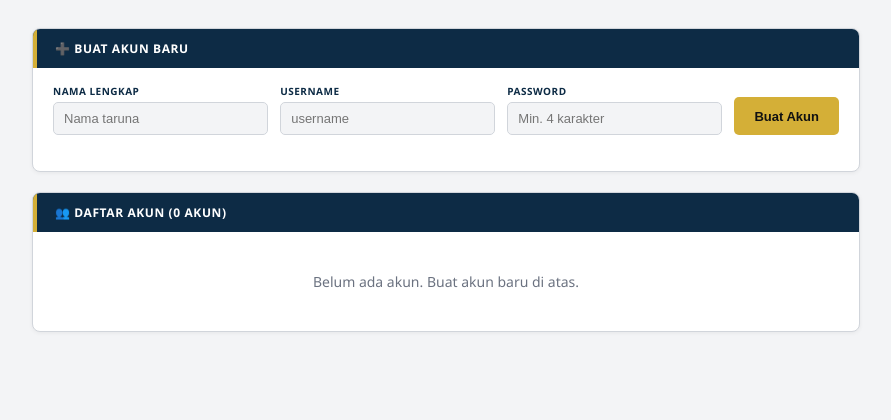
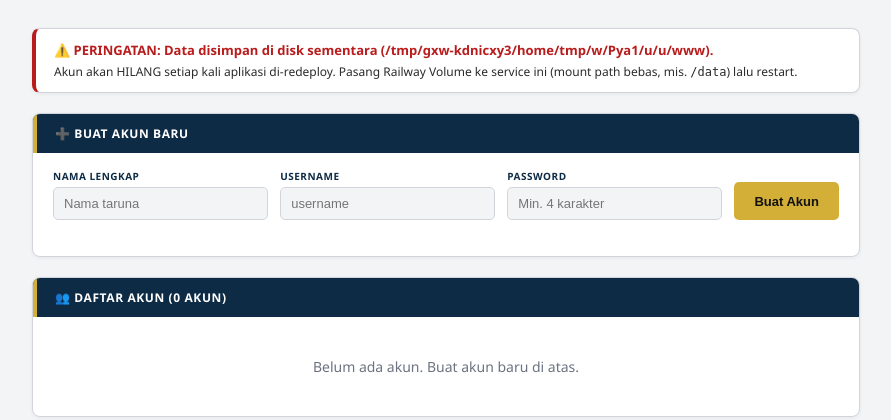
Before and after one commit to rivaldianggarapurwadi-gif/lhp-web-6, a Flask app: page /admin in a window 1280 px wide. Shown: the part 60-480 px from the top of the page, without its empty margins (194-1085 px from the left). Run offline with Flask 3, Linux system fonts and the light colour scheme; the visitor is signed in with stand-in values (Sample User, id 1).

Commit message:
Add files via upload

```diff
--- a/templates/admin.html
+++ b/templates/admin.html
@@ -93,6 +93,25 @@
   <a href="/logout">Keluar</a>
 </header>
 <main>
+
+  {% if storage_persistent %}
+  <div class="card" style="border-left:4px solid var(--success)">
+    <div style="padding:12px 18px;font-size:13px;color:var(--success);font-weight:700">
+      ✅ Penyimpanan persisten aktif — data akun aman saat redeploy.
+      <span style="color:var(--muted);font-weight:400;font-size:11px">({{ data_dir }})</span>
+    </div>
+  </div>
+  {% else %}
+  <div class="card" style="border-left:4px solid var(--danger)">
+    <div style="padding:12px 18px;font-size:13px;color:var(--danger);font-weight:700">
+      ⚠️ PERINGATAN: Data disimpan di disk sementara ({{ data_dir }}).
+      <span style="display:block;color:var(--text);font-weight:400;font-size:12px;margin-top:4px">
+        Akun akan HILANG setiap kali aplikasi di-redeploy. Pasang Railway Volume
+        ke service ini (mount path bebas, mis. <code>/data</code>) lalu restart.
+      </span>
+    </div>
+  </div>
+  {% endif %}
 
   <!-- Create user -->
   <div class="card">
```
